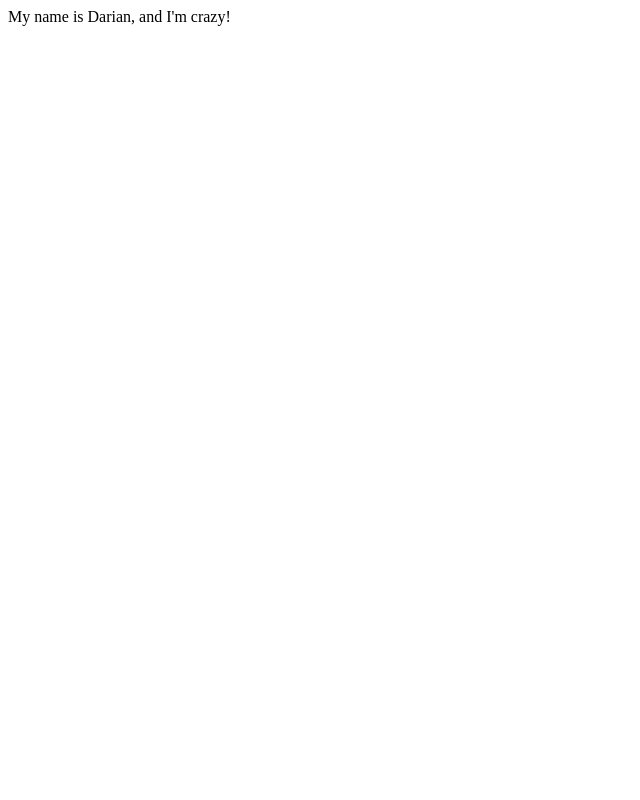
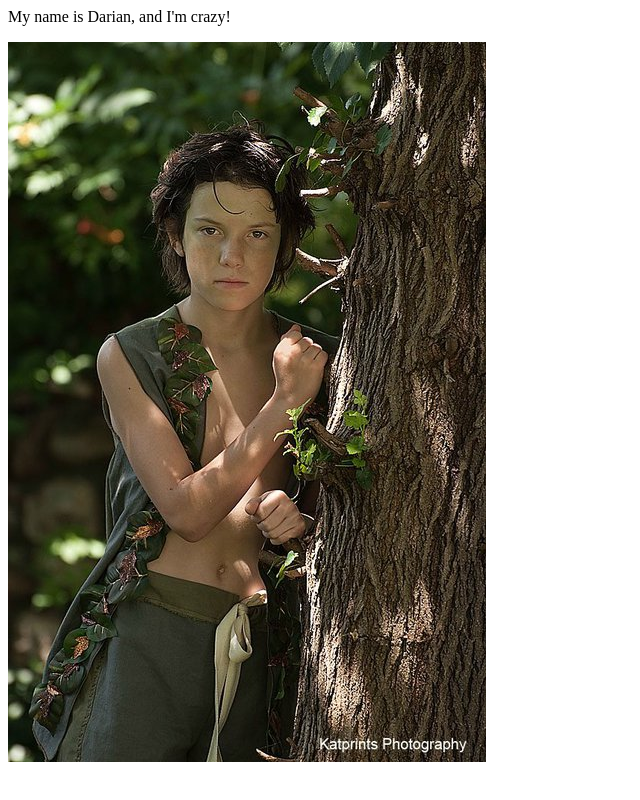
Before and after one commit to FatedMarigold/Being-Creative, a plain HTML site: page index.html in a window 1280 px wide. Shown: the whole page, without its empty margins (0-640 px from the left). Drawn offline with Linux system fonts and the light colour scheme.

Commit message:
Added image as a Wood Elf.

```diff
--- a/index.html
+++ b/index.html
@@ -8,5 +8,6 @@
       <p>
             My name is Darian, and I'm crazy!
       </p>
+      <img src = "/Pictures/woodElfMe.jpeg", alt = "Younger Me Dressed as a Wood Elf.">
    </body>
 </html>
```
Also changed, not shown: Pictures/woodElfMe.jpeg (added).
